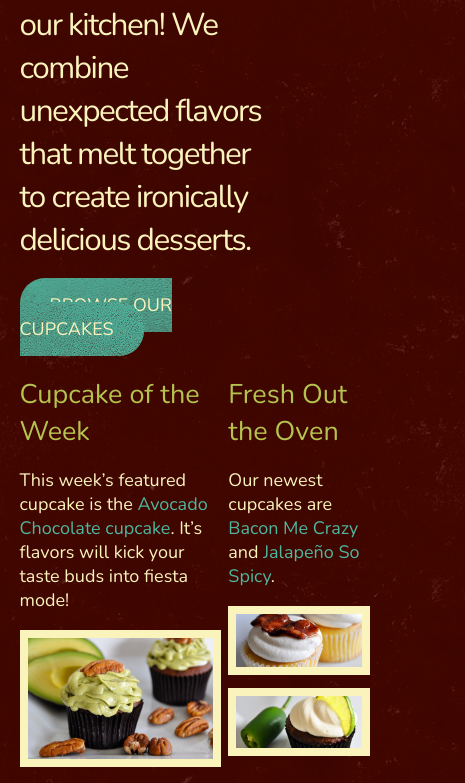
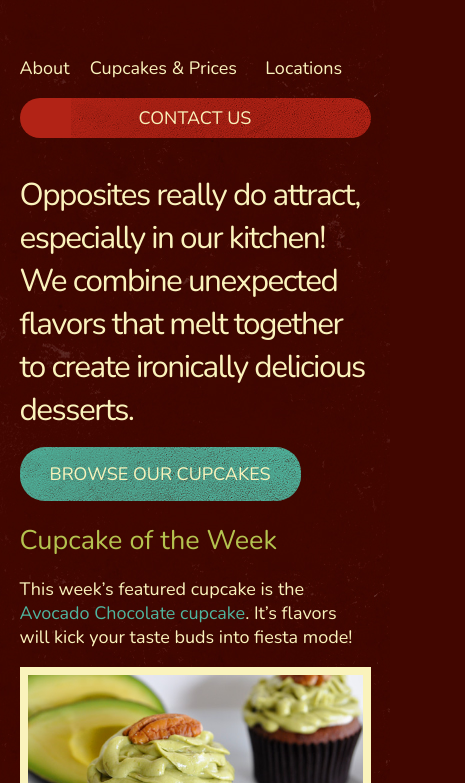
Before and after one commit to rwoodnz/smells_like_bakin_responsive, a plain HTML site: page index.html in a window 390 px wide. Shown: the part 218-1001 px from the top of the page, 465 px wide, since content can reach past the window. Drawn offline with nearby package versions, Linux system fonts and the light colour scheme; files whose address does not match are found by name.

Commit message:
with adaptive changes

```diff
--- a/css/style.css
+++ b/css/style.css
@@ -146,3 +146,64 @@ h3 {
 	margin: 2% 0;
 	text-align: center;
 }
+
+/* iphone */
+@media screen and (max-width: 480px) {
+	.grid_1,
+	.grid_2,
+	.grid_3,
+	.grid_4,
+	.grid_5,
+	.grid_6,
+	.grid_7,
+	.grid_8,
+	.grid_9,
+	.grid_10,
+	.grid_11,
+	.grid_12 {
+		width: 100%;
+	}
+	#nav ul {
+		margin 5% 0;
+	}
+
+	#nav ul li {
+		float: left;
+		margin: 5% 0;
+	}
+
+	#nav ul li a {
+	-webkit-user-select: none;
+	}
+
+	#nav ul li.about {
+		width: 20%;
+	}
+
+	#nav ul li.pricing {
+		width: 50%;
+	}
+
+	#nav ul li.locations {
+		width: 30%;
+	}
+
+	#nav ul li.contact {
+		width: 100%;
+		margin: 0;
+		font-size: 1em;
+	}
+
+	#intro-img, #about {
+		display: none;
+	}
+
+	#featured-cupcake, #new-cupcakes {
+		margin 5% 0;
+	}
+
+	#new-cupcakes img {
+		max-width: 95%;
+	}
+
+}
--- a/index.html
+++ b/index.html
@@ -7,6 +7,7 @@
 	<link rel="stylesheet" href="css/style.css" type="text/css" media="screen">
 	<link rel="stylesheet" href="css/normalize.css" type="text/css" media="screen">
 	<link href='http://fonts.googleapis.com/css?family=Nunito:400,300,700' rel='stylesheet' type='text/css'>
+	<meta name="viewport" contents="width=device-width, initial-scale = 1.0, user-scalable = no">
 </head>
 
 <body>
```
